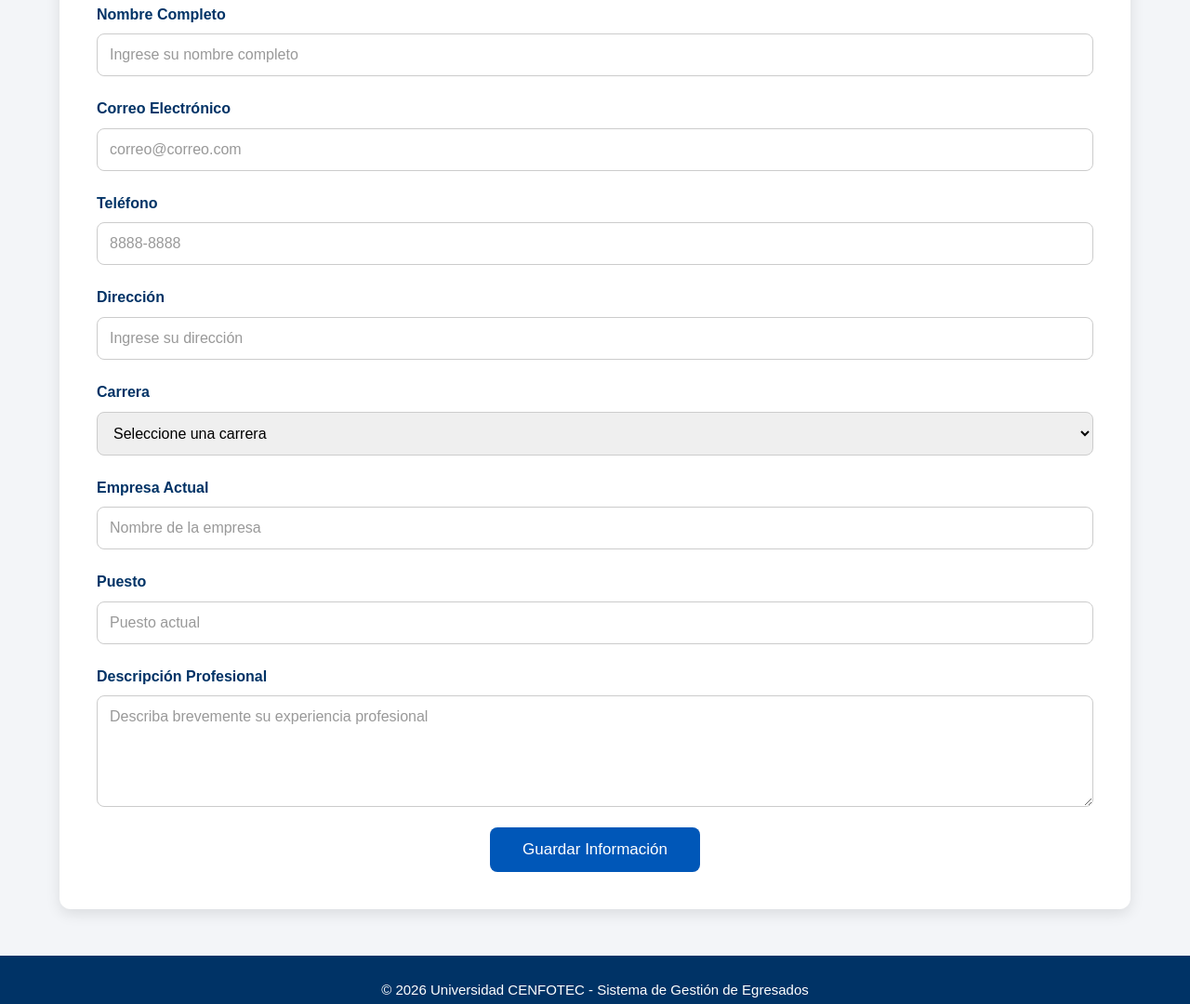
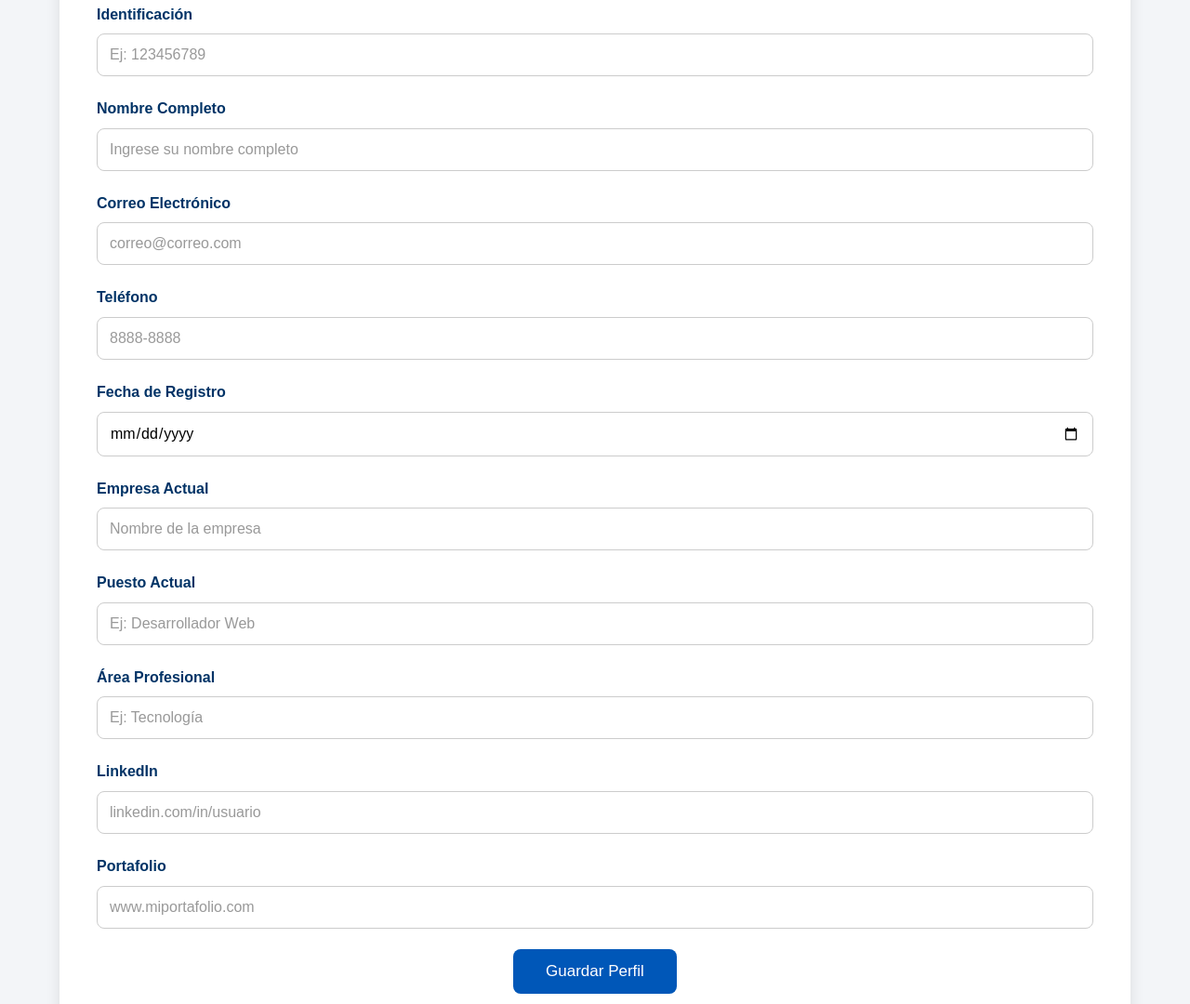
Before and after one commit to ekourbanov/Avance-2, a plain HTML site: page html/perfil.html in a window 1280 px wide. Shown: the part 316-1396 px from the top of the page at 93% size. Drawn offline with Linux system fonts and the light colour scheme.

Commit message:
Adaptar formulario de perfil al modelo de egresados

```diff
--- a/html/perfil.html
+++ b/html/perfil.html
@@ -46,30 +46,43 @@
 
             </div>
 
-            <form id="formPerfil" class="formulario-control">
+           <form id="formPerfil" class="formulario-control" novalidate>
 
                 <div class="grupo-formulario">
 
-                    <label for="nombre">
+                    <label for="identificacion">
+                        Identificación
+                    </label>
+
+                    <input
+                        type="text"
+                        id="identificacion"
+                        placeholder="Ej: 123456789">
+
+                </div>
+
+                <div class="grupo-formulario">
+
+                    <label for="nombreCompleto">
                         Nombre Completo
                     </label>
 
                     <input
                         type="text"
-                        id="nombre"
+                        id="nombreCompleto"
                         placeholder="Ingrese su nombre completo">
 
                 </div>
 
                 <div class="grupo-formulario">
 
-                    <label for="correo">
+                    <label for="correoElectronico">
                         Correo Electrónico
                     </label>
 
                     <input
                         type="email"
-                        id="correo"
+                        id="correoElectronico"
                         placeholder="correo@correo.com">
 
                 </div>
@@ -89,77 +102,78 @@
 
                 <div class="grupo-formulario">
 
-                    <label for="direccion">
-                        Dirección
+                    <label for="fechaRegistro">
+                        Fecha de Registro
                     </label>
 
                     <input
-                        type="text"
-                        id="direccion"
-                        placeholder="Ingrese su dirección">
+                        type="date"
+                        id="fechaRegistro">
 
                 </div>
 
                 <div class="grupo-formulario">
 
-                    <label for="carrera">
-                        Carrera
-                    </label>
-
-                    <select id="carrera">
-
-                        <option>Seleccione una carrera</option>
-
-                        <option>Ingeniería del Software</option>
-
-                        <option>Ciberseguridad</option>
-
-                        <option>Diseño Web</option>
-
-                        <option>Administración</option>
-
-                    </select>
-
-                </div>
-
-                <div class="grupo-formulario">
-
-                    <label for="empresa">
+                    <label for="empresaActual">
                         Empresa Actual
                     </label>
 
                     <input
                         type="text"
-                        id="empresa"
+                        id="empresaActual"
                         placeholder="Nombre de la empresa">
 
                 </div>
 
                 <div class="grupo-formulario">
 
-                    <label for="puesto">
-                        Puesto
+                    <label for="puestoActual">
+                        Puesto Actual
                     </label>
 
                     <input
                         type="text"
-                        id="puesto"
-                        placeholder="Puesto actual">
+                        id="puestoActual"
+                        placeholder="Ej: Desarrollador Web">
 
                 </div>
 
                 <div class="grupo-formulario">
 
-                    <label for="descripcion">
-
-                        Descripción Profesional
-
+                    <label for="areaProfesional">
+                        Área Profesional
                     </label>
 
-                    <textarea
-                        id="descripcion"
-                        rows="5"
-                        placeholder="Describa brevemente su experiencia profesional"></textarea>
+                    <input
+                        type="text"
+                        id="areaProfesional"
+                        placeholder="Ej: Tecnología">
+
+                </div>
+
+                <div class="grupo-formulario">
+
+                    <label for="linkedin">
+                        LinkedIn
+                    </label>
+
+                    <input
+                        type="text"
+                        id="linkedin"
+                        placeholder="linkedin.com/in/usuario">
+
+                </div>
+
+                <div class="grupo-formulario">
+
+                    <label for="portafolio">
+                        Portafolio
+                    </label>
+
+                    <input
+                        type="text"
+                        id="portafolio"
+                        placeholder="www.miportafolio.com">
 
                 </div>
 
@@ -169,7 +183,7 @@
                         type="submit"
                         class="boton-guardar">
 
-                        Guardar Información
+                        Guardar Perfil
 
                     </button>
 
```
